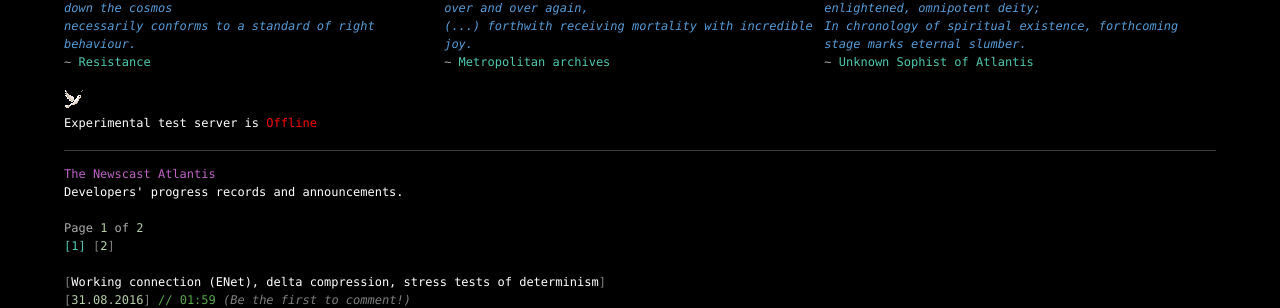
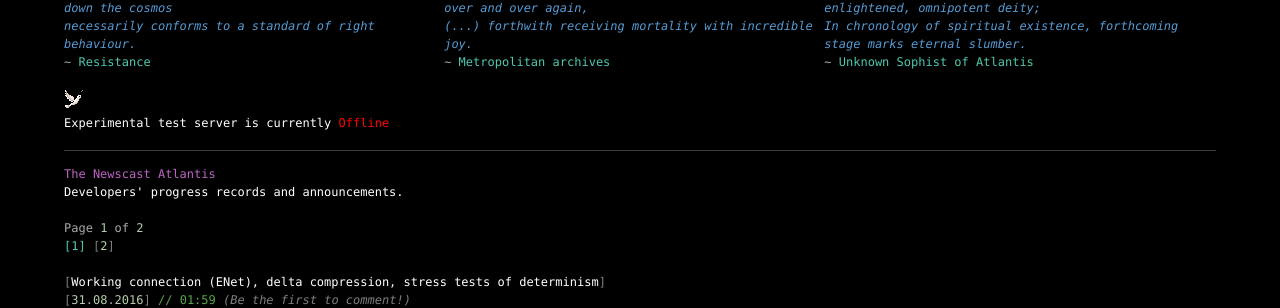
Before and after one commit to TeamHypersomnia/TeamHypersomnia.github.io, a Jekyll site: the page built from index.html, in a window 1280 px wide and 900 px high, cut to the strip 168-476 px from the top of the window. Built offline with Jekyll 4.4.1, drawn with Linux system fonts in a browser that asks for light colours; the list of posts is cut into pages by our own code; grey boxes are pictures that could not be loaded.

Commit message:
reworded widget

```diff
--- a/_includes/header.html
+++ b/_includes/header.html
@@ -46,11 +46,11 @@
 </div>
 
 <div id="serverwidget_offline" style="display:none">
-<span style="color:white">Experimental test server is <span style="color:red">Offline</span></span>
+<span style="color:white">Experimental test server is currently <span style="color:red">Offline</span></span>
 </div>
 
 <div id="serverwidget">
-<span style="color:white">Experimental test server is <span style="color:red">Offline</span></span>
+<span style="color:white">Experimental test server is currently <span style="color:red">Offline</span></span>
 </div>
 
 <script>
```
